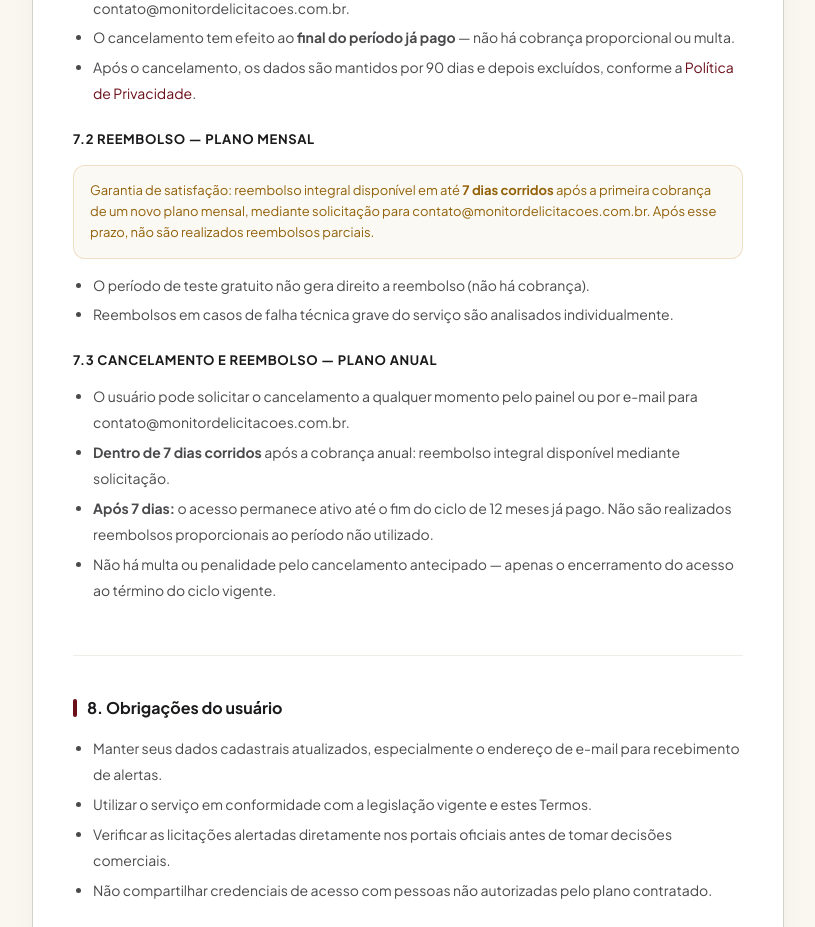
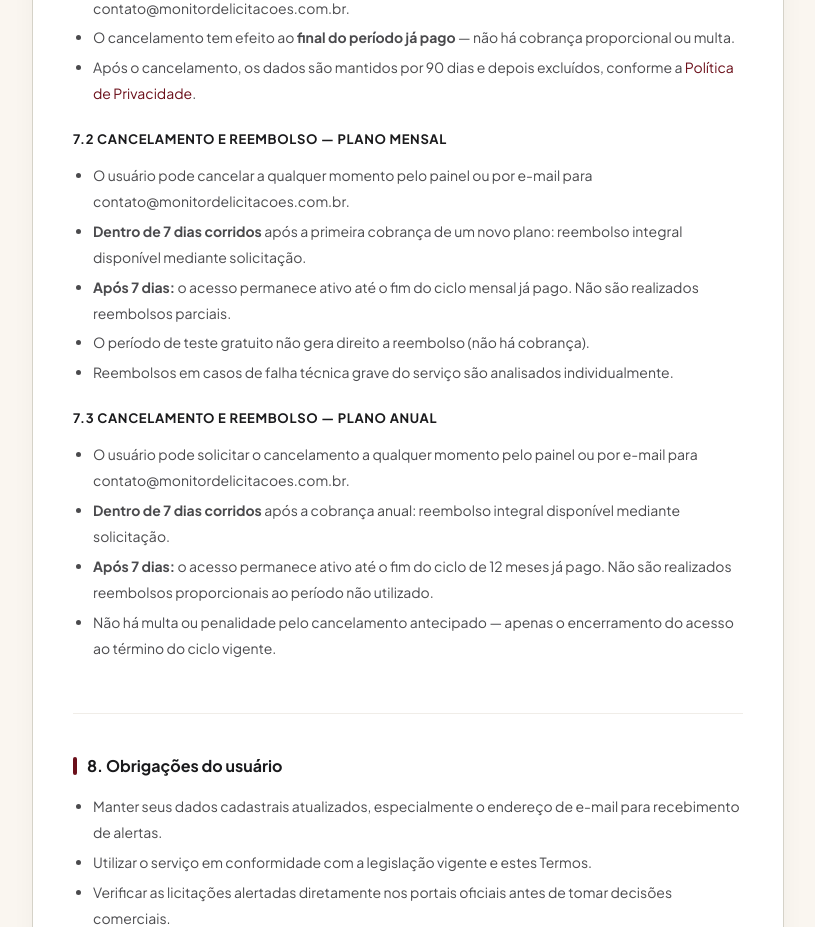
Before and after one commit to matuttamf/monitor-licitacoes, a Next.js app: page /termos in a window 1280 px wide. Shown: the part 3960-4887 px from the top of the page, without its empty margins (232-1047 px from the left). Built offline with nearby package versions, Linux system fonts and the light colour scheme; no server answers.

Commit message:
fix: 7.2 mensal agora explicita acesso ate fim do ciclo apos cancelamento, igual ao 7.3

```diff
--- a/app/termos/page.tsx
+++ b/app/termos/page.tsx
@@ -157,11 +157,11 @@ export default function TermosPage() {
                 <li>O cancelamento tem efeito ao <strong>final do período já pago</strong> — não há cobrança proporcional ou multa.</li>
                 <li>Após o cancelamento, os dados são mantidos por 90 dias e depois excluídos, conforme a <Link href="/privacidade" className="text-[#6B0F1A] no-underline">Política de Privacidade</Link>.</li>
               </ul>
-              <SubTitulo>7.2 Reembolso — plano mensal</SubTitulo>
-              <Aviso tipo="destaque">
-                Garantia de satisfação: reembolso integral disponível em até <strong>7 dias corridos</strong> após a primeira cobrança de um novo plano mensal, mediante solicitação para {CONTATO_EMAIL}. Após esse prazo, não são realizados reembolsos parciais.
-              </Aviso>
+              <SubTitulo>7.2 Cancelamento e reembolso — plano mensal</SubTitulo>
               <ul>
+                <li>O usuário pode cancelar a qualquer momento pelo painel ou por e-mail para {CONTATO_EMAIL}.</li>
+                <li><strong>Dentro de 7 dias corridos</strong> após a primeira cobrança de um novo plano: reembolso integral disponível mediante solicitação.</li>
+                <li><strong>Após 7 dias:</strong> o acesso permanece ativo até o fim do ciclo mensal já pago. Não são realizados reembolsos parciais.</li>
                 <li>O período de teste gratuito não gera direito a reembolso (não há cobrança).</li>
                 <li>Reembolsos em casos de falha técnica grave do serviço são analisados individualmente.</li>
               </ul>
```
